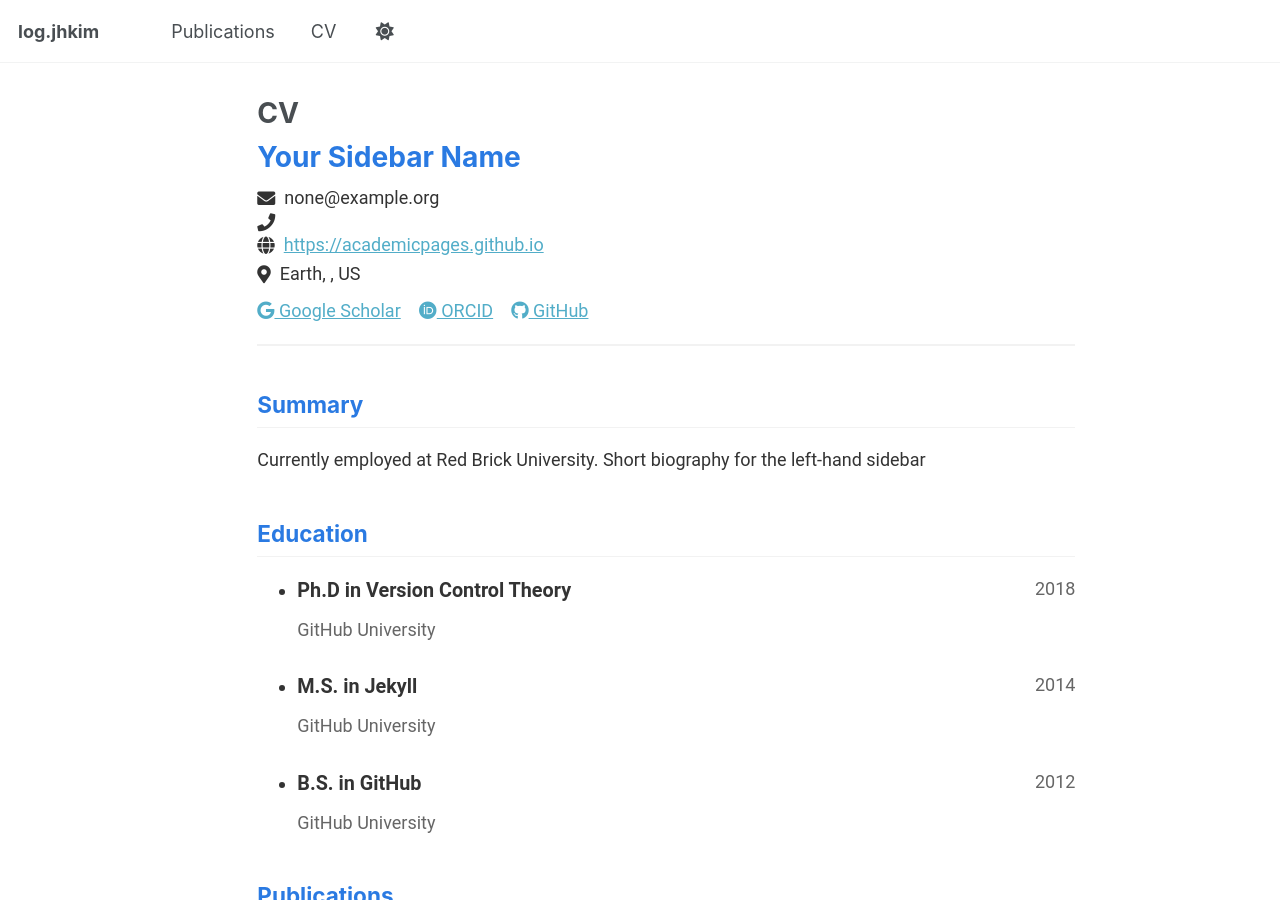
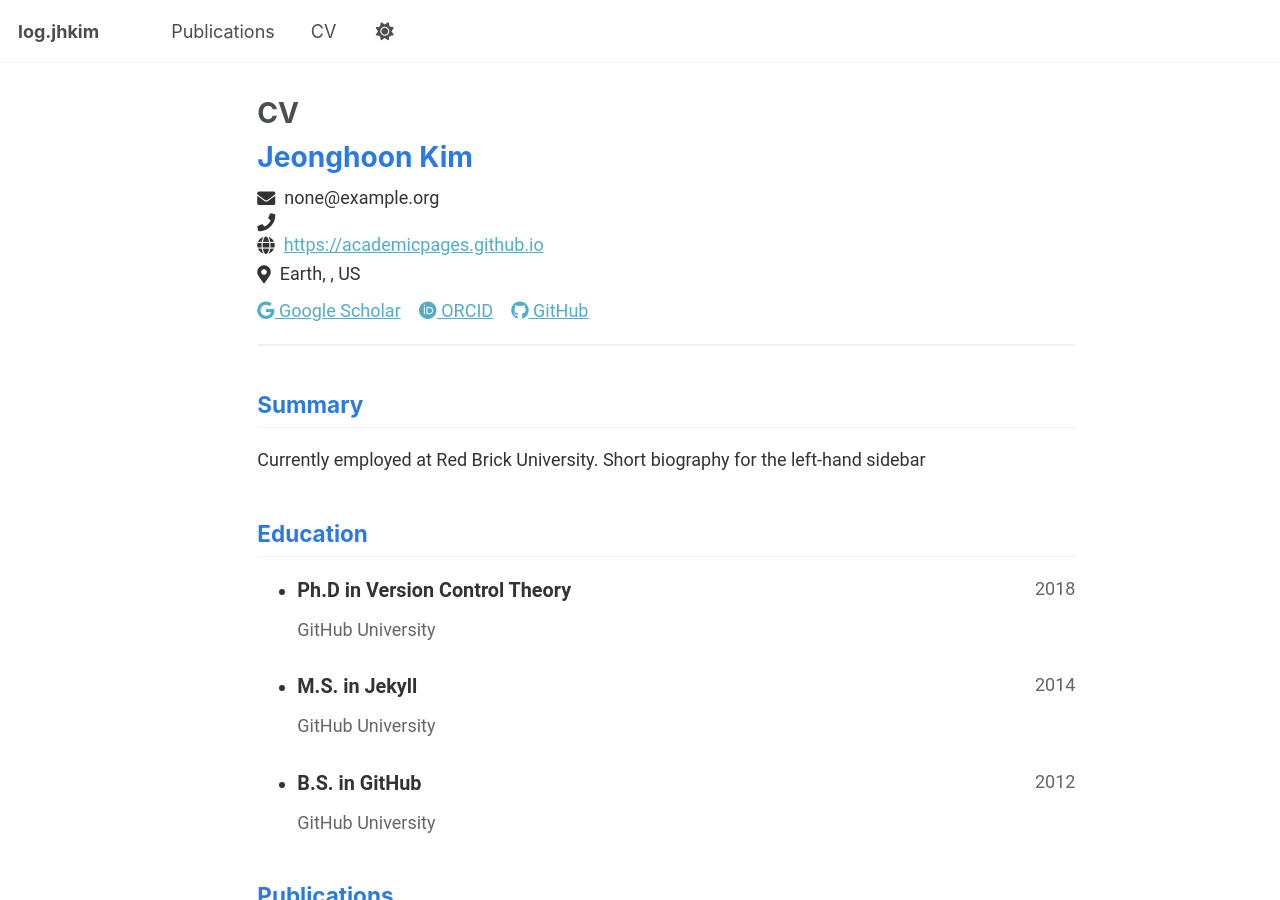
Before and after one commit to penpaperkeycode/penpaperkeycode.github.io, a Jekyll site: the page built from _pages/cv-json.md, in a window 1280 px wide and 900 px high. Built offline with Jekyll 4.4.1, drawn with Linux system fonts in a browser that asks for light colours.

Commit message:
Update cv.json

```diff
--- a/_data/cv.json
+++ b/_data/cv.json
@@ -1,6 +1,6 @@
 {
   "basics": {
-    "name": "Your Sidebar Name",
+    "name": "Jeonghoon Kim",
     "email": "none@example.org",
     "phone": "",
     "website": "https://academicpages.github.io",
```
